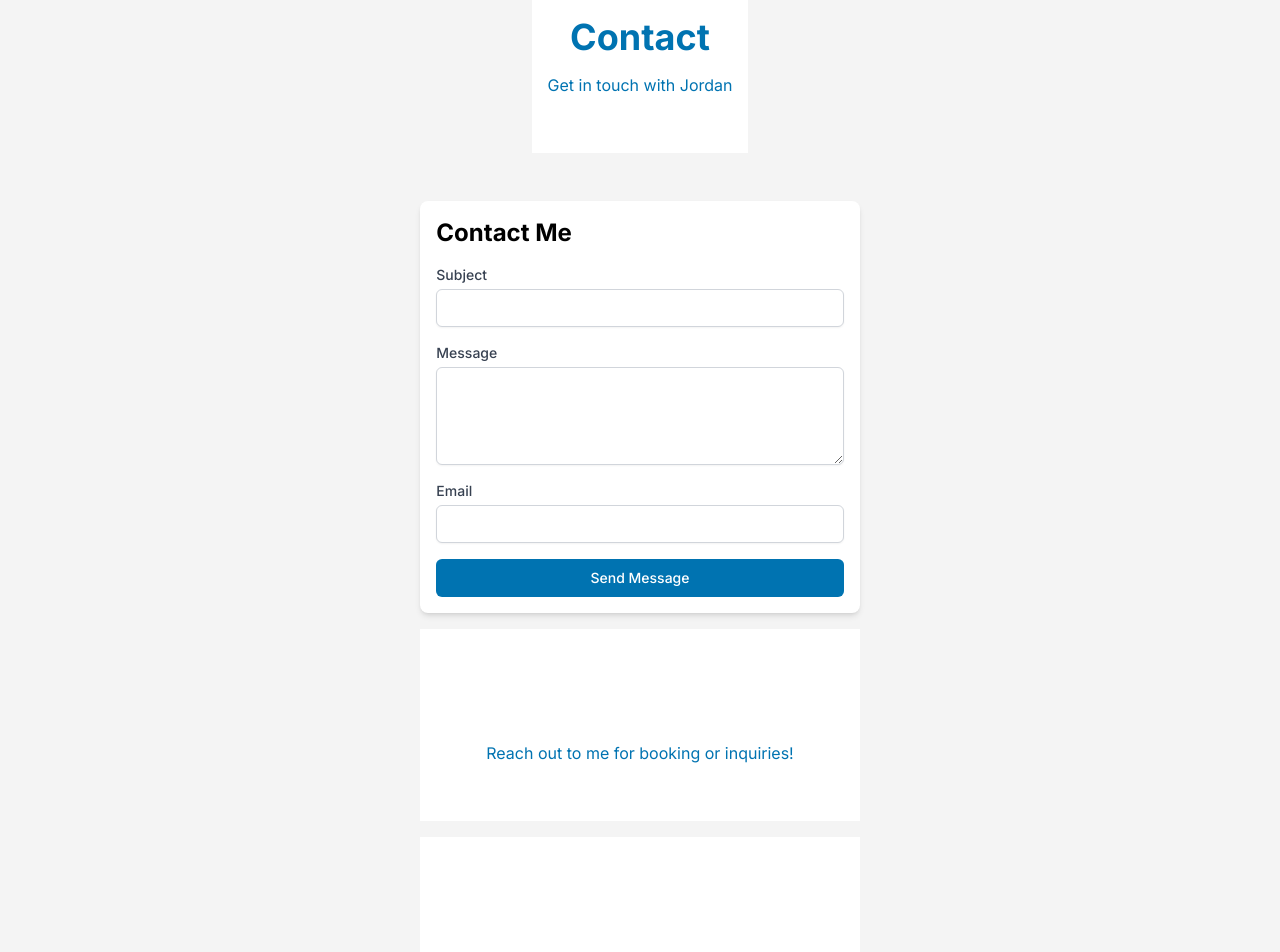
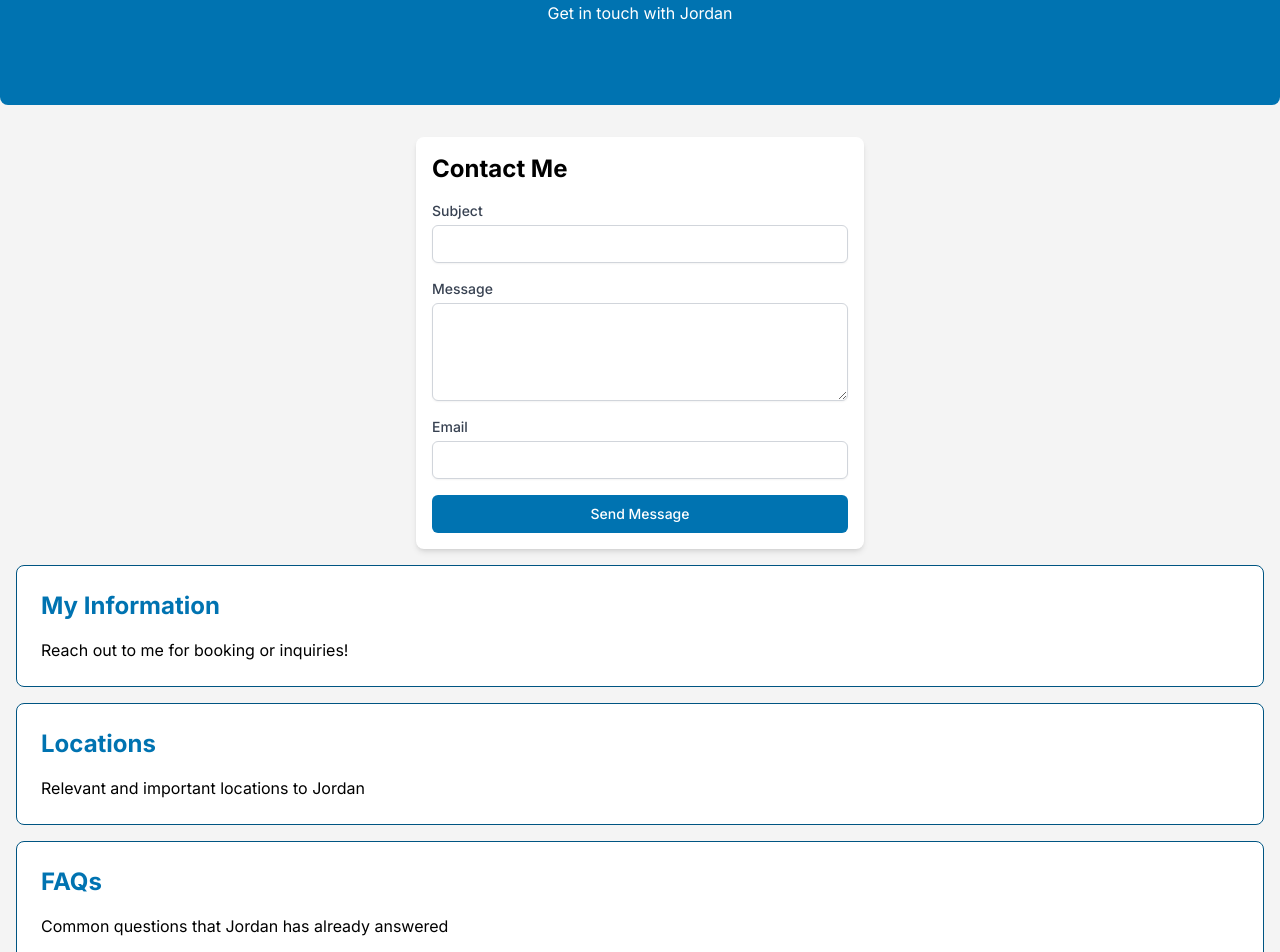
Before and after one commit to chiltom/jordanparks-site, a Next.js app: page /contact in a window 1280 px wide. Shown: the part 200-1152 px from the top of the page. Built offline with nearby package versions, Linux system fonts and the light colour scheme.

Commit message:
update: updated structure of all pages for uniformity, lessons page incoming

```diff
--- a/app/about/page.tsx
+++ b/app/about/page.tsx
@@ -9,16 +9,16 @@ import Biography from "../ui/about/Biography";
 
 const About: React.FC = (): ReactElement => {
   return (
-    <div className="bg-background min-h-screen flex flex-col items-center justify-around p-20">
+    <div className="bg-background min-h-screen">
       <AboutHeader />
-      <div>
+      <main className="px-4">
         <Biography />
         <StatisticsSection />
         <RecognitionSection />
         <GallerySection />
         <TestimonialSection />
         <AboutCTA />
-      </div>
+      </main>
     </div>
   );
 };
--- a/app/contact/page.tsx
+++ b/app/contact/page.tsx
@@ -7,14 +7,14 @@ import FAQSection from "../ui/contact/FAQSection";
 
 const Contact = (): ReactElement => {
   return (
-    <div className="bg-background min-h-screen flex flex-col items-center justify-around p-20">
+    <div className="bg-background min-h-screen">
       <ContactHeader />
-      <div>
+      <main className="px-4">
         <ContactForm />
         <ContactSection />
         <LocationsSection />
         <FAQSection />
-      </div>
+      </main>
     </div>
   );
 };
--- a/app/ui/about/AboutHeader.tsx
+++ b/app/ui/about/AboutHeader.tsx
@@ -2,10 +2,10 @@ import { ReactElement } from "react";
 
 const AboutHeader: React.FC = (): ReactElement => {
   return (
-    <header className="bg-navbarBackground text-buttonText text-center py-14 my-4 px-4">
-      <h1 className="text-4xl font-bold text-primary">About Jordan</h1>
-      <p className="mt-4 text-primary">Another picture of Jordan</p>
-      <p className="mt-4 text-primary">Brief background description</p>
+    <header className="bg-primary text-buttonText text-center rounded-b-lg py-20 px-4">
+      <h1 className="text-4xl font-bold">About Jordan</h1>
+      <p className="mt-4">Another picture of Jordan</p>
+      <p className="mt-4">Brief background description</p>
     </header>
   );
 };
--- a/app/ui/contact/ContactHeader.tsx
+++ b/app/ui/contact/ContactHeader.tsx
@@ -2,9 +2,9 @@ import { ReactElement } from "react";
 
 const ContactHeader: React.FC = (): ReactElement => {
   return (
-    <header className="bg-navbarBackground text-buttonText text-center py-14 my-4 px-4">
-      <h1 className="text-4xl font-bold text-primary">Contact</h1>
-      <p className="mt-4 text-primary">Get in touch with Jordan</p>
+    <header className="bg-primary text-buttonText rounded-b-lg text-center py-20 px-4">
+      <h1 className="text-4xl font-bold">Contact</h1>
+      <p className="mt-4">Get in touch with Jordan</p>
     </header>
   );
 };
--- a/app/ui/contact/ContactSection.tsx
+++ b/app/ui/contact/ContactSection.tsx
@@ -2,9 +2,9 @@ import { ReactElement } from "react";
 
 const ContactSection: React.FC = (): ReactElement => {
   return (
-    <header className="bg-navbarBackground text-buttonText text-center py-14 my-4 px-4">
-      <h1 className="text-4xl font-bold">My Information</h1>
-      <p className="mt-4 text-primary">
+    <header className="bg-navbarBackground border border-secondary rounded-lg p-6 my-4">
+      <h1 className="text-primary text-2xl font-bold">My Information</h1>
+      <p className="mt-4">
         Reach out to me for booking or inquiries!
       </p>
     </header>
--- a/app/ui/contact/FAQSection.tsx
+++ b/app/ui/contact/FAQSection.tsx
@@ -2,9 +2,9 @@ import { ReactElement } from "react";
 
 const FAQSection: React.FC = (): ReactElement => {
   return (
-    <header className="bg-navbarBackground text-buttonText text-center py-14 my-4 px-4">
-      <h1 className="text-4xl font-bold">FAQs</h1>
-      <p className="mt-4 text-primary">
+    <header className="bg-navbarBackground border border-secondary rounded-lg p-6 my-4">
+      <h1 className="text-primary text-2xl font-bold">FAQs</h1>
+      <p className="mt-4">
         Common questions that Jordan has already answered
       </p>
     </header>
--- a/app/ui/contact/LocationsSection.tsx
+++ b/app/ui/contact/LocationsSection.tsx
@@ -2,9 +2,9 @@ import { ReactElement } from "react";
 
 const LocationsSection: React.FC = (): ReactElement => {
   return (
-    <header className="bg-navbarBackground text-buttonText text-center py-14 my-4 px-4">
-      <h1 className="text-4xl font-bold">Locations</h1>
-      <p className="mt-4 text-primary">
+    <header className="bg-navbarBackground border border-secondary rounded-lg p-6 my-4">
+      <h1 className="text-primary text-2xl font-bold">Locations</h1>
+      <p className="mt-4">
         Relevant and important locations to Jordan
       </p>
     </header>
--- a/app/ui/music/MusicHeader.tsx
+++ b/app/ui/music/MusicHeader.tsx
@@ -2,10 +2,10 @@ import { ReactElement } from "react";
 
 const MusicHeader: React.FC = (): ReactElement => {
   return (
-    <header className="bg-primary text-buttonText text-center py-20 px-4">
+    <header className="bg-primary text-buttonText text-center rounded-b-lg py-20 px-4">
       <h1 className="text-4xl font-bold">My Music</h1>
       <p className="mt-4">
-        A biref statement about the artist&apos;s discography
+        A brief statement about the artist&apos;s discography
       </p>
     </header>
   );
--- a/app/ui/sample-packs/SamplePackHeader.tsx
+++ b/app/ui/sample-packs/SamplePackHeader.tsx
@@ -2,7 +2,7 @@ import { ReactElement } from "react";
 
 const SamplePackHeader: React.FC = (): ReactElement => {
   return (
-    <header className="bg-primary text-buttonText text-center py-20 px-4">
+    <header className="bg-primary text-buttonText rounded-b-lg text-center py-20 px-4">
       <h1 className="text-4xl font-bold">Discover My Sample Packs</h1>
       <p className="mt-4">
         High-quality samples for your music production needs
```
